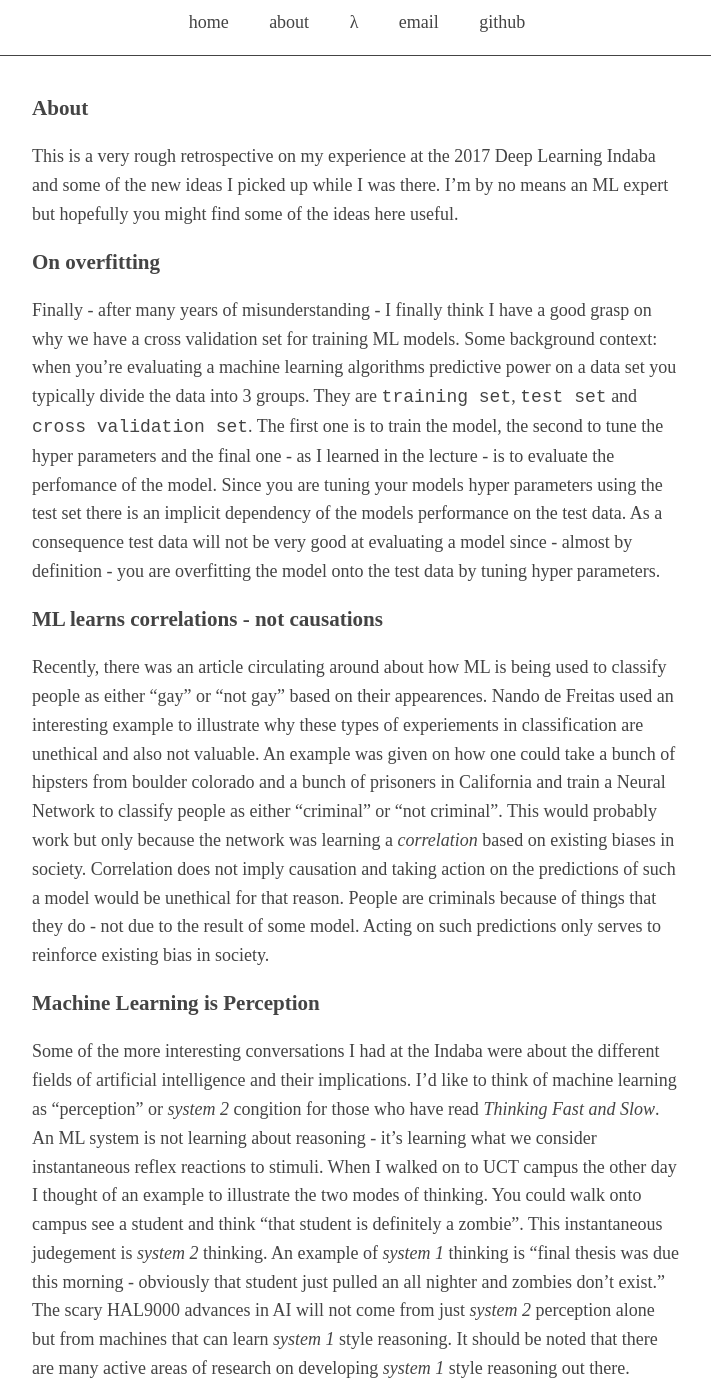
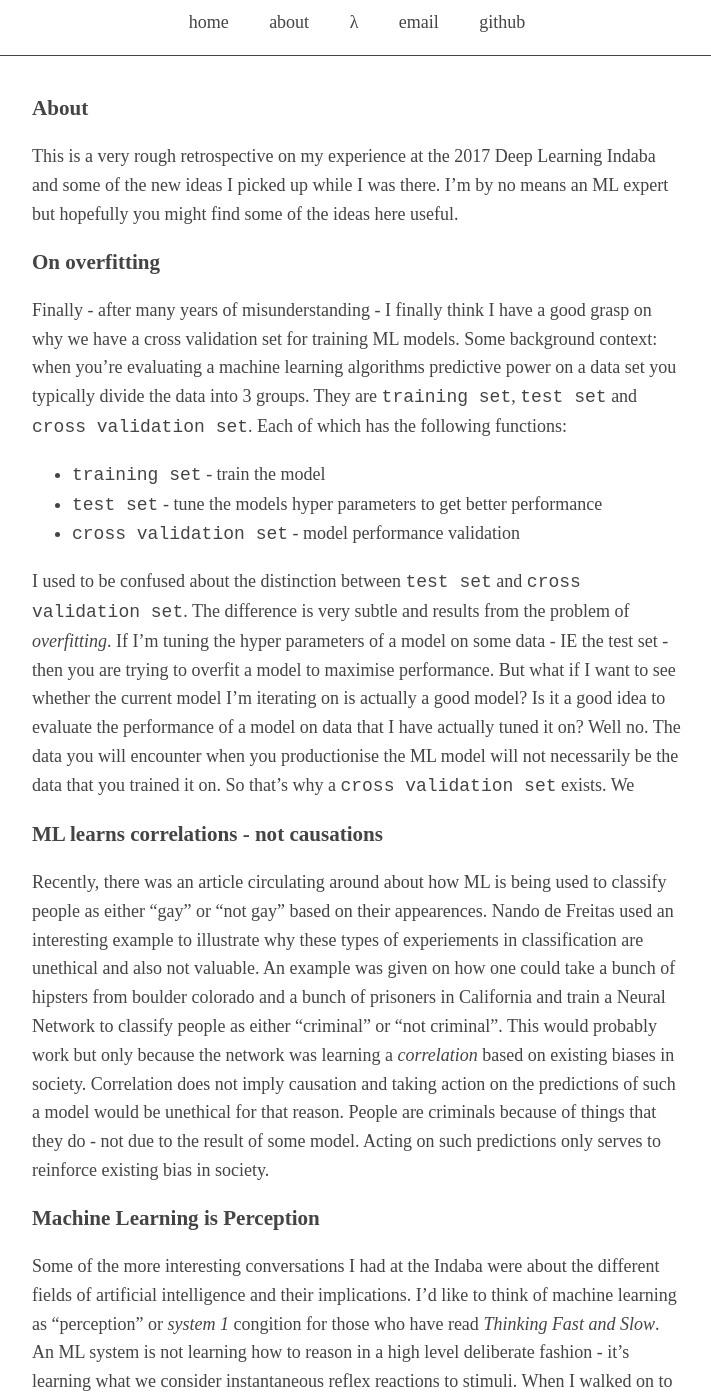
Before and after one commit to Ivan1931/Ivan1931.github.io, a Jekyll site: the page built from _posts/blogs/2017-09-30-deep-learning-indaba.md, in a window 1280 px wide and 1400 px high. Shown: the whole window, without its empty margins (283-994 px from the left). Built offline with Jekyll 4.4.1, drawn with Linux system fonts in a browser that asks for light colours; some of the changed text lies outside the part shown.

Commit message:
Rewrote paragraph of DL indaba

```diff
--- a/_posts/blogs/2017-09-30-deep-learning-indaba.md
+++ b/_posts/blogs/2017-09-30-deep-learning-indaba.md
@@ -14,13 +14,16 @@ This is a very rough retrospective on my experience at the 2017 Deep Learning In
 ### On overfitting
 
 Finally - after many years of misunderstanding - I finally think I have a good grasp on why we have a cross validation set for training
-ML models. Some background context: when you're evaluating a machine learning algorithms predictive power on a data set you typically divide the data into 3 groups. They are `training set`, `test set` and `cross validation set`.
-The first one is to train the model, the second to tune the hyper parameters and the final one - as I learned in the lecture - is
-to evaluate the perfomance of the model. Since you are tuning your models hyper parameters using the test set there is an implicit
-dependency of the models performance on the test data. As a consequence test data will not be very good at evaluating a model since - almost by
-definition - you are overfitting the model onto the test data by tuning hyper parameters.
+ML models. Some background context: when you're evaluating a machine learning algorithms predictive power on a data set you typically divide the data into 3 groups. They are `training set`, `test set` and `cross validation set`.  Each of which has the following functions:
+
+* `training set` - train the model
+* `test set` - tune the models hyper parameters to get better performance
+* `cross validation set` - model performance validation
+
+I used to be confused about the distinction between `test set` and `cross validation set`. The difference is very subtle and results from the problem of *overfitting*. If I'm tuning the hyper parameters of a model on some data - IE the test set - then you are trying to overfit a model to maximise performance. But what if I want to see whether the current model I'm iterating on is actually a good model? Is it a good idea to evaluate the performance of a model on data that I have actually tuned it on? Well no. The data you will encounter when you productionise the ML model will not necessarily be the data that you trained it on. So that's why a `cross validation set` exists. We
 
 ### ML learns correlations - not causations
+
 Recently, there was an article circulating around about how ML is being used to classify people as either "gay" or "not gay" based on
 their appearences. Nando de Freitas used an interesting example to illustrate why these types of experiements
 in classification are unethical and also not valuable.
@@ -33,9 +36,7 @@ Acting on such predictions only serves to reinforce existing bias in society.
 
 ### Machine Learning is Perception
 
-Some of the more interesting conversations I had at the Indaba were about the different fields of artificial intelligence and their implications. I'd like to think of machine learning as "perception" or *system 2* congition for those who have read *Thinking Fast and Slow*. An ML system is not learning about reasoning - it's learning what we consider instantaneous reflex reactions to stimuli. When I walked on to UCT campus the other day I thought of an example to illustrate the two modes of thinking. You could walk onto campus see a student and think "that student is definitely a zombie". This instantaneous judegement is *system 2* thinking. An example of *system 1* thinking is "final thesis was due this morning - obviously that student just pulled an all nighter and zombies don't exist." The scary HAL9000 advances in AI will not come from just *system 2* perception alone but from machines that can learn *system 1* style reasoning. It should be noted that there are many active areas of research on developing *system 1* style reasoning out there.
-
-
+Some of the more interesting conversations I had at the Indaba were about the different fields of artificial intelligence and their implications. I'd like to think of machine learning as "perception" or *system 1* congition for those who have read *Thinking Fast and Slow*. An ML system is not learning how to reason in a high level deliberate fashion - it's learning what we consider instantaneous reflex reactions to stimuli. When I walked on to UCT campus the other day I thought of an example to illustrate the two modes of thinking. You could walk onto campus see a student and think "that student is definitely a zombie". This instantaneous judgment is *system 1* thinking. An example of *system 2* thinking is "final thesis was due this morning - obviously that student just pulled an all nighter and zombies don't exist." The scary HAL9000 advances in AI will not come from just *system 1* perception alone but from machines that can learn *system 2* style reasoning. It should be noted that there are many active areas of research on developing *system 2* style reasoning out there.
 
 ### If you have a gradient you should use it
 
```
